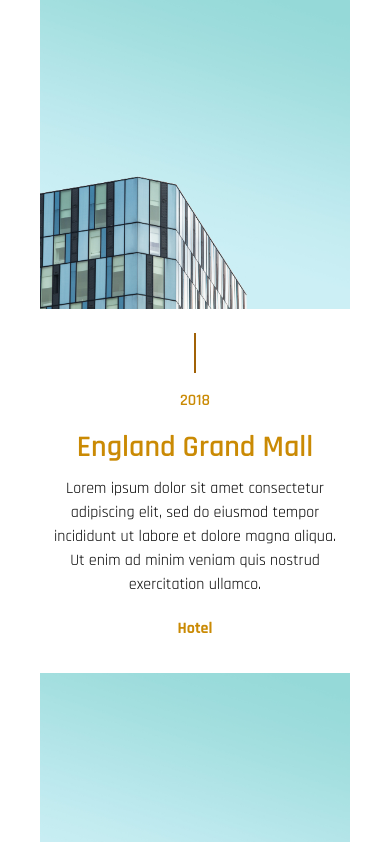
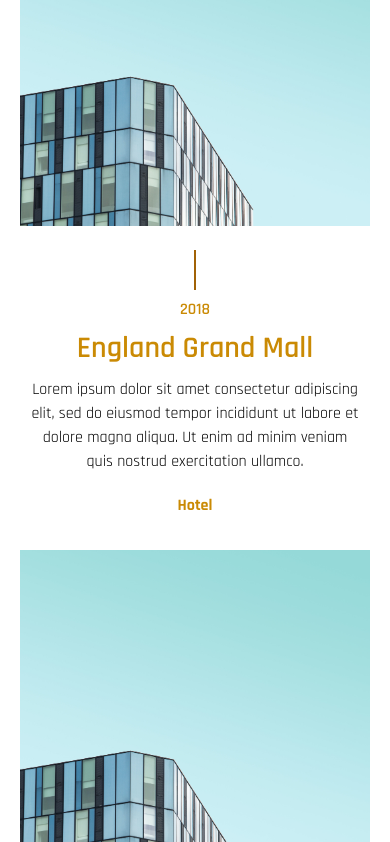
Before and after one commit to chirag3003/architect-nextjs, a Next.js app: page / in a window 390 px wide. Shown: the part 2808-3650 px from the top of the page. Built offline with nearby package versions, Linux system fonts and the light colour scheme.

Commit message:
fixed responsiveness

```diff
--- a/components/Projects/index.tsx
+++ b/components/Projects/index.tsx
@@ -4,22 +4,22 @@ import LineElement from "../LineElement";
 
 function Projects() {
     return (
-        <ProjectsStyle className={"py-40 xl:px-80 lg:px-52 md:px-32 px-10 flex flex-col items-center"}>
+        <ProjectsStyle className={"py-40 xl:px-80 lg:px-52  px-5 flex flex-col items-center"}>
             <LineElement/>
-            <div className="heading mt-8 mb-5">
+            <div className="heading mt-8 mb-5 text-center">
                 <h2>Our Latest Projects</h2>
             </div>
             <div className="title font-bold max-w-2xl text-center">
                 <p className={""}>Touch modern concepts and designs with Firm Architecture.</p>
             </div>
-            <div className="projects flex flex-col w-full mt-40">
+            <div className="projects flex flex-col w-full mt-20 md:mt-40">
                 <div className="project flex flex-col md:flex-row w-full">
                     <div className="md:w-1/2 image aspect-square">
                         <img src="/images/home2.jpg" alt="" className="w-full h-full object-cover"/>
                     </div>
                     <div className="md:w-1/2 content flex flex-col items-center justify-center px-2 py-6">
                         <LineElement/>
-                        <span className={"my-4 text-yellow-600 font-semibold"}>2018</span>
+                        <span className={"my-2 lg:my-4 text-yellow-600 font-semibold"}>2018</span>
                         <h2 className={"text-yellow-600 text-3xl font-semibold"}>England Grand Mall</h2>
                         <p className={"text-center my-3 max-w-md"}>Lorem ipsum dolor sit amet consectetur adipiscing elit, sed do eiusmod tempor incididunt ut
                             labore et dolore magna aliqua. Ut enim ad minim veniam quis nostrud exercitation
```
